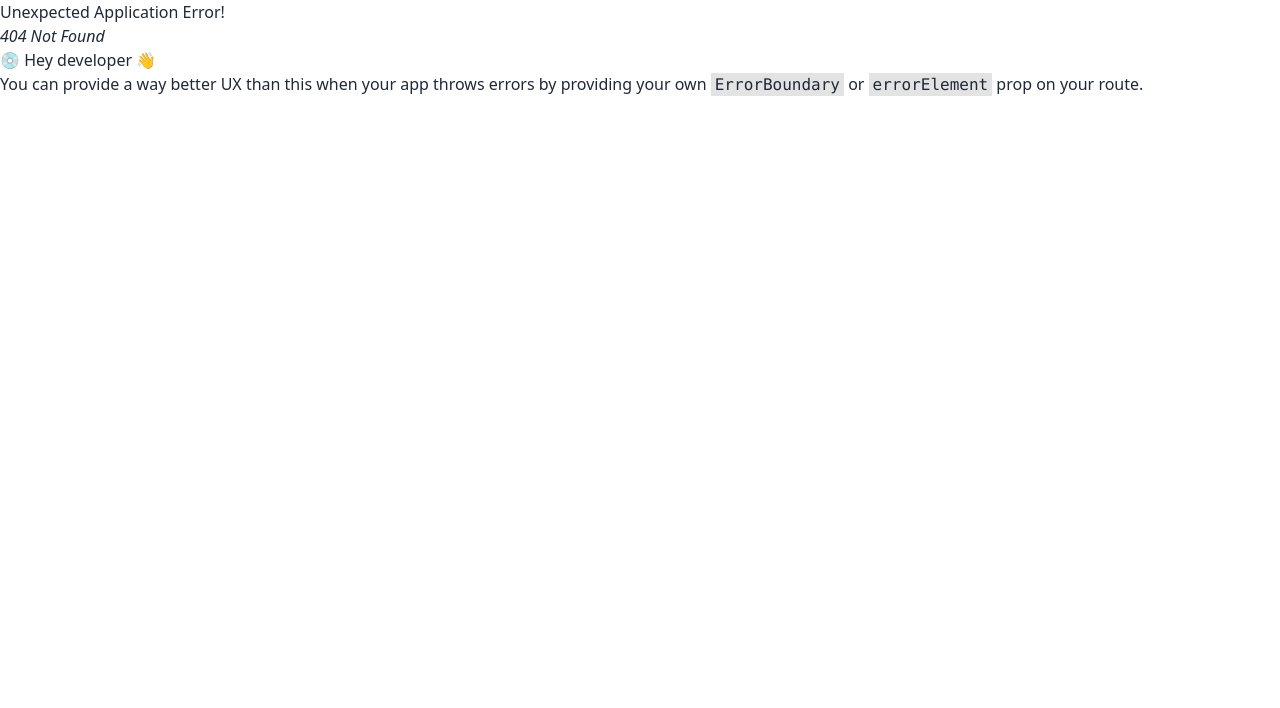
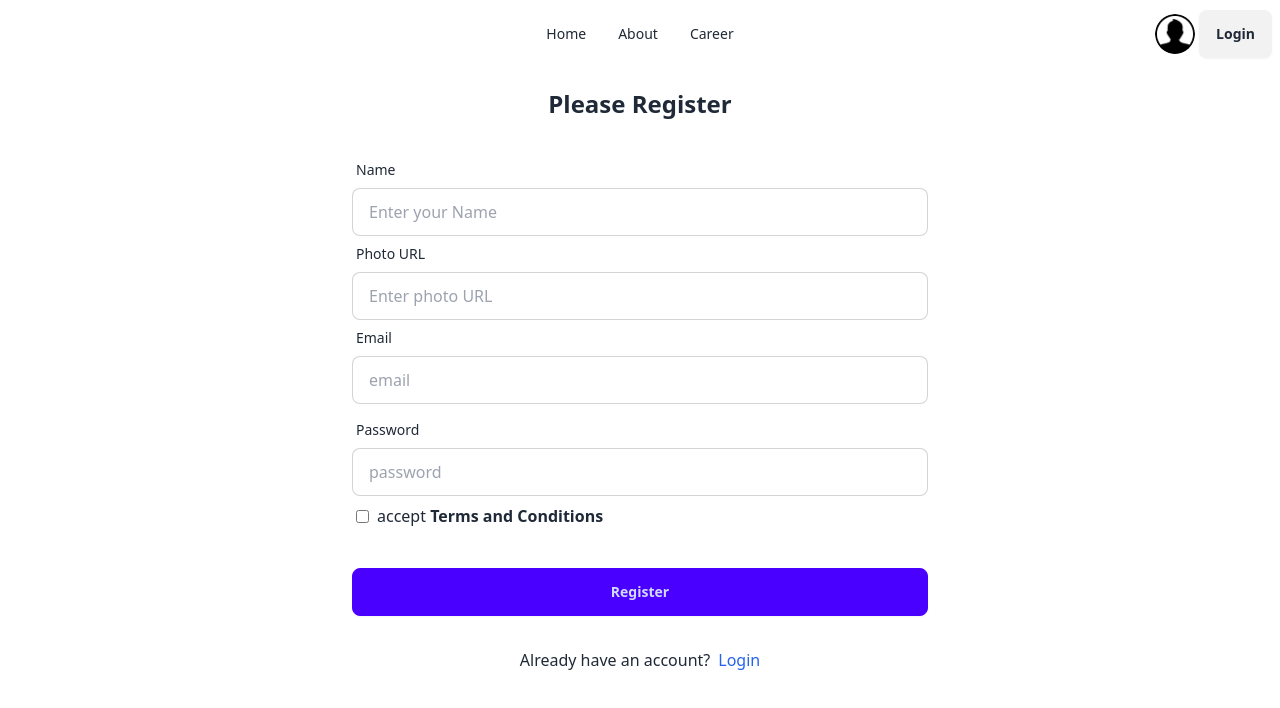
Before and after one commit to DasPriYam714/The-Panorama-Press, a React (Vite) app: page /register in a window 1280 px wide. Before the commit this address had no page. Shown: the top 708 px of the page. Built offline with nearby package versions, Linux system fonts and the light colour scheme.

Commit message:
add register part 1

```diff
--- a/src/pages/home/login/Login.jsx
+++ b/src/pages/home/login/Login.jsx
@@ -1,3 +1,4 @@
+import { Link } from "react-router";
 import Navbar from "../../shared/navbar/Navbar";
 
 const Login = () => {
@@ -6,7 +7,7 @@ const Login = () => {
       <Navbar></Navbar>
 
       <div className="w-1/2 mx-auto mt-5">
-        <h2 className="text-2xl text-center">Please Login</h2>
+        <h2 className="text-2xl text-center font-semibold">Please Login</h2>
 
         <div>
           <form className="card-body">
@@ -43,7 +44,11 @@ const Login = () => {
               <button className="btn btn-primary">Login</button>
             </div>
           </form>
+          <div className="text-center">
+            <p>Do not have an account? <Link className="text-blue-600" to={'/register'}>Register</Link></p>
         </div>
+        </div>
+
       </div>
     </div>
   );
--- /dev/null
+++ b/src/pages/home/register/Register.jsx
@@ -0,0 +1,78 @@
+import { Link } from "react-router";
+import Navbar from "../../shared/navbar/Navbar";
+
+
+const Register = () => {
+    return (
+        <div>
+            <Navbar></Navbar>
+
+
+<div className="w-1/2 mx-auto mt-5">
+        <h2 className="text-2xl text-center font-semibold">Please Register</h2>
+
+        <div>
+          <form className="card-body">
+            <div className="form-control">
+            <label className="label">
+                <span className="label-text">Name</span>
+              </label>
+              <input
+                type="text"
+                placeholder="Enter your Name"
+                name="name"
+                className="input input-bordered"
+                required
+              />
+              <label className="label">
+                <span className="label-text">Photo URL</span>
+              </label>
+              <input
+                type="text"
+                placeholder="Enter photo URL"
+                name="photoURL"
+                className="input input-bordered"
+                required
+              />
+              <label className="label">
+                <span className="label-text">Email</span>
+              </label>
+              <input
+                type="email"
+                placeholder="email"
+                name="email"
+                className="input input-bordered"
+                required
+              />
+            </div>
+            <div className="form-control">
+              <label className="label">
+                <span className="label-text">Password</span>
+              </label>
+              <input
+                type="password"
+                placeholder="password"
+                name="password"
+                className="input input-bordered"
+                required
+              />
+              <label className="label flex ">
+                <input type="checkbox" />
+                <p className="pl-2">accept <span className="font-semibold">Terms and Conditions</span></p>
+              </label>
+            </div>
+            <div className="form-control mt-6">
+              <button className="btn btn-primary">Register</button>
+            </div>
+          </form>
+          <div className="text-center">
+            <p>Already have an account?<Link className="pl-2 text-blue-600" to={'/login'}>Login</Link></p>
+          </div>
+        </div>
+      </div>
+
+        </div>
+    );
+};
+
+export default Register;
--- a/src/routes/Router.jsx
+++ b/src/routes/Router.jsx
@@ -2,6 +2,7 @@ import { createBrowserRouter } from "react-router";
 import Root from "../layouts/Root";
 import Home from "../pages/home/Home";
 import Login from "../pages/home/login/Login";
+import Register from "../pages/home/register/Register";
 
 
 
@@ -17,6 +18,10 @@ const routes = createBrowserRouter([
             {
                 path:'/login',
                 element:<Login></Login>
+            },
+            {
+                path:'/register',
+                element:<Register></Register>
             }
         ]
     }
```
